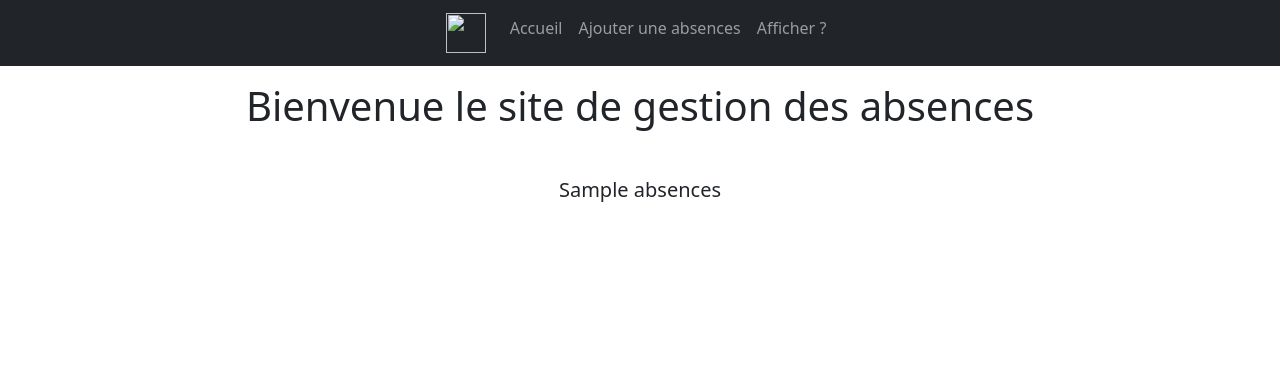
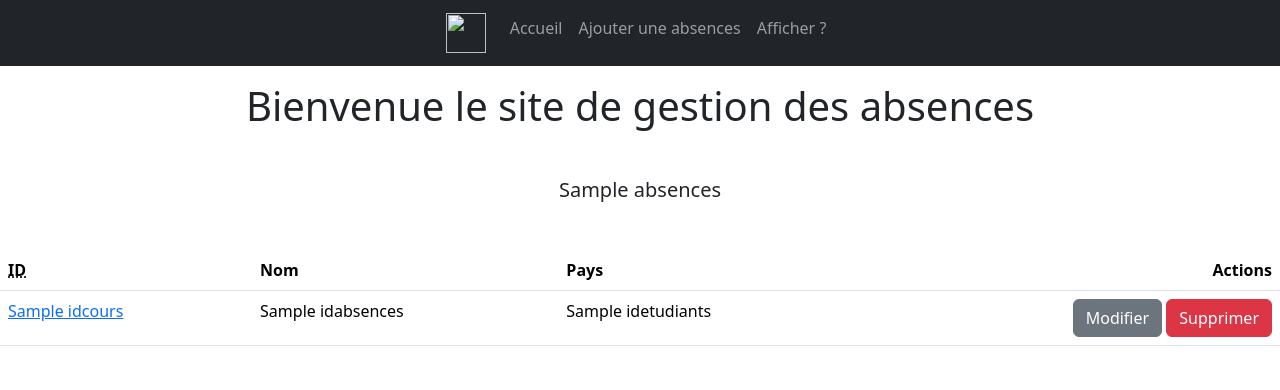
Before and after one commit to julesbrt/SAE23-gestion-absences, a Django app: template django/sae23/appabs/templates/appabs/afficheabs.html in a window 1280 px wide. Shown: the top 390 px of the page. Run offline with Django 3.2, Linux system fonts and the light colour scheme; the template is opened without the code that fills it: most values are stand-ins (such as "Sample title", 1, 10 or a date in 2020); some libraries are stand-ins or nearby versions.

```diff
--- a/django/sae23/appabs/models.py
+++ b/django/sae23/appabs/models.py
@@ -11,6 +11,10 @@ class Absences(models.Model):
     class Meta:
         managed = False
         db_table = 'absences'
+
+    def dico(self):
+        return {"idAbsences": self.idabsences, "idEtudiants": self.idetudiants, "idCours": self.idcours, "JutsificationCours": self.jutsificationcours,
+                "DocjustCours": self.docjustcours}
 
 
 class Cours(models.Model):
--- a/django/sae23/appabs/templates/appabs/afficheabs.html
+++ b/django/sae23/appabs/templates/appabs/afficheabs.html
@@ -7,4 +7,31 @@
 <h5 class="text-center m-md-5">
     {{absences}}
 </h5>
+
+<table class="table is-fullwidth is-hoverable">
+    <thead>
+    <tr>
+        <th><abbr title="ID">ID</abbr></th>
+        <th>Nom</th>
+        <th>Pays</th>
+        <th class="text-end">Actions</th>
+    </tr>
+    </thead>
+    {% for absences in absences %}
+    <tbody>
+    <tr>
+        <td><a href="">{{absences.idcours}}</a></td>
+        <td>{{absences.idabsences}}</td>
+        <td>{{absences.idetudiants}}</td>
+        <td class="text-end">
+            {% comment %} <a type="button" class="btn btn-primary" href="/avion/details/{{avion.idavion}}/">Détails</a>
+            {% endcomment %}
+            <a type="button" class="btn btn-secondary" href="/aeroport/modif/{{aeroport.idaeroport}}">Modifier</a>
+            <a type="button" class="btn btn-danger" href="/aeroport/suppr/{{aeroport.idaeroport}}">Supprimer</a>
+        </td>
+    </tr>
+    </tbody>
+    {% endfor %}
+</table>
+
 {% endblock %}
--- a/django/sae23/appabs/templates/appabs/main.html
+++ b/django/sae23/appabs/templates/appabs/main.html
@@ -55,15 +55,16 @@
         <td>{{absences.idabsences}}</td>
         <td>{{absences.idetudiants}}</td>
         <td class="text-end">
-            {% comment %} <a type="button" class="btn btn-primary" href="/avion/details/{{avion.idavion}}/">Détails</a>
+            {% comment %} <a type="button" class="btn btn-primary" href="/appabs/absences/affiche/{{absences.idabsences}}/">Détails</a>
             {% endcomment %}
-            <a type="button" class="btn btn-secondary" href="/aeroport/modif/{{aeroport.idaeroport}}">Modifier</a>
-            <a type="button" class="btn btn-danger" href="/aeroport/suppr/{{aeroport.idaeroport}}">Supprimer</a>
+            <a type="button" class="btn btn-secondary" href="/appabs/absences/modifier/{{absences.idabsences}}">Modifier</a>
+            <a type="button" class="btn btn-danger" href="/appabs/absences/supprimer/{{absences.idabsences}}">Supprimer</a>
         </td>
     </tr>
     </tbody>
     {% endfor %}
 </table>
+
     {% endblock %}
 </div>
 
--- a/django/sae23/appabs/urls.py
+++ b/django/sae23/appabs/urls.py
@@ -11,6 +11,9 @@ urlpatterns = [
     path('absences/supprimer/<int:id>/', viewsAbsences.supprimer),
     path('absences/updatetraitement/<int:id>/', viewsAbsences.updatesauvegarder),
     path('absences/updatetraitement//', viewsAbsences.sauvegarder),
+
+
+
 
     path('cours/ajout', viewsCours.ajout),
     path('cours/affiche', viewsCours.affiche),
--- a/django/sae23/appabs/viewsAbsences.py
+++ b/django/sae23/appabs/viewsAbsences.py
@@ -14,7 +14,7 @@ def ajout(request):
         return render(request, "appabs/ajoutabs.html", {"form": form})
 
 def affiche(request, id):
-    absences = models.Absences.objects.all()
+    absences = models.Absences.objects.get(pk=id)
     return render(request, "appabs/afficheabs.html", {"absences": absences})
 
 def modif(request, id):
```
